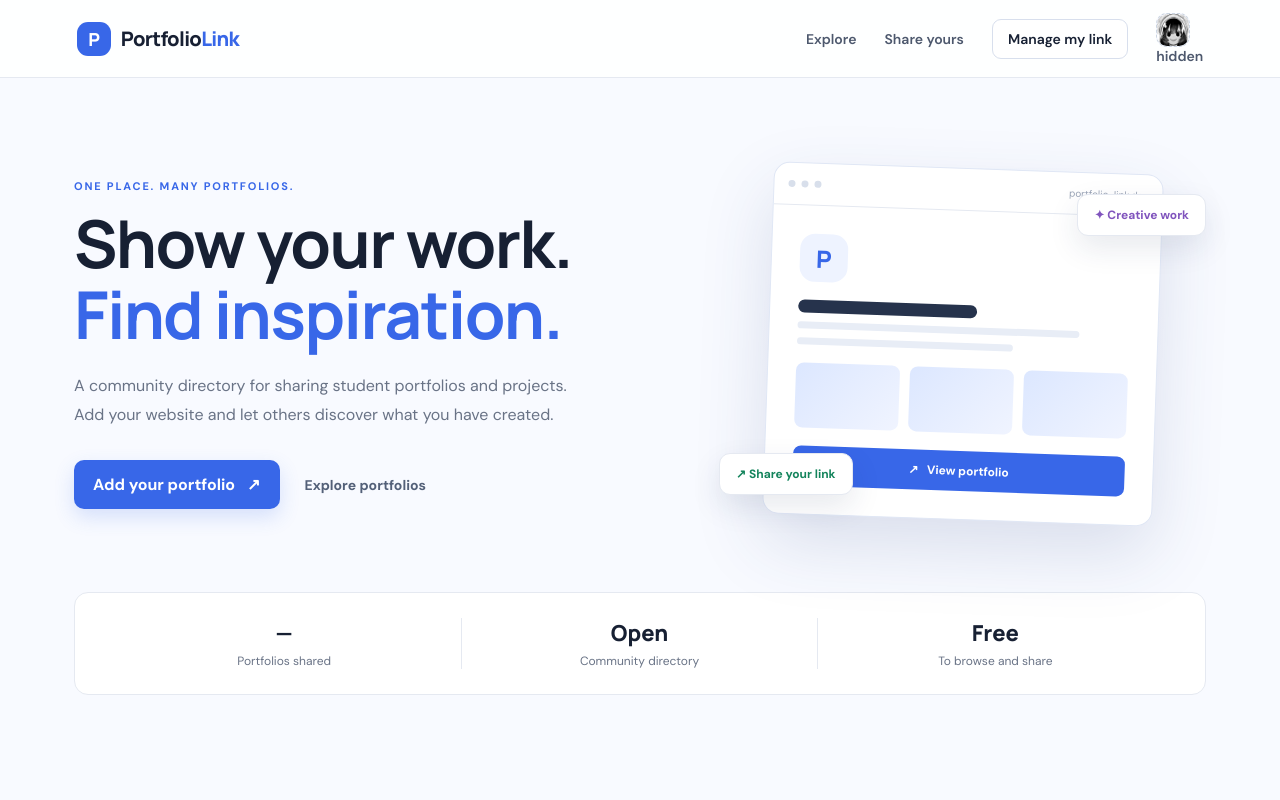
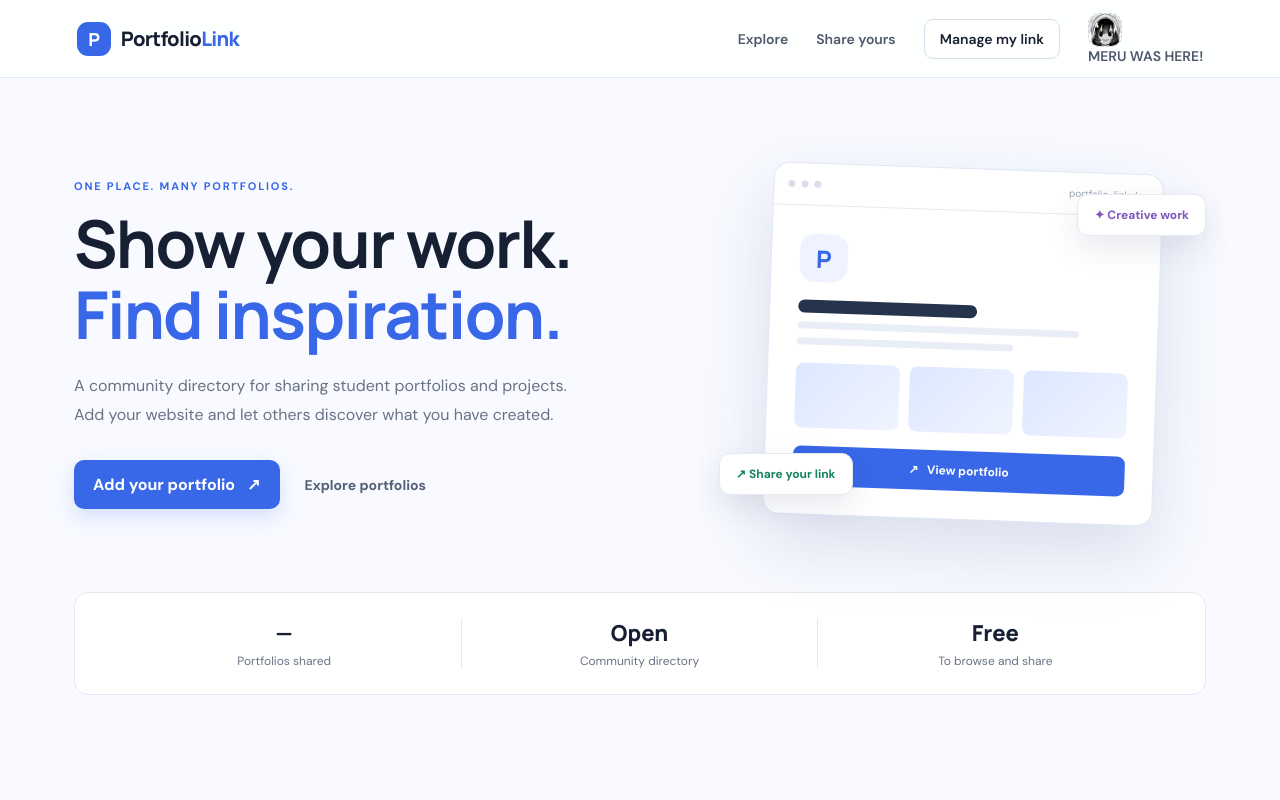
Before and after one commit to ElvinEntac/PortfolioBrowser, a plain HTML site: page index.html in a window 1280 px wide. Shown: the top 800 px of the page. Drawn offline with Linux system fonts and the light colour scheme; no server answers.

Commit message:
Update index.html

```diff
--- a/index.html
+++ b/index.html
@@ -24,7 +24,7 @@
           src="nav-image.png"
           alt="PortfolioLink image"
         >
-        <span class="easter-egg">hidden</span>
+        <span class="easter-egg">MERU WAS HERE!</span>
       </div>
     </nav>
   </header>
```
